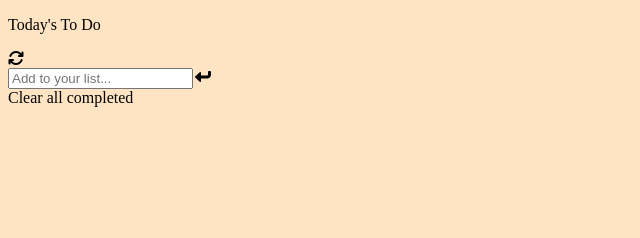
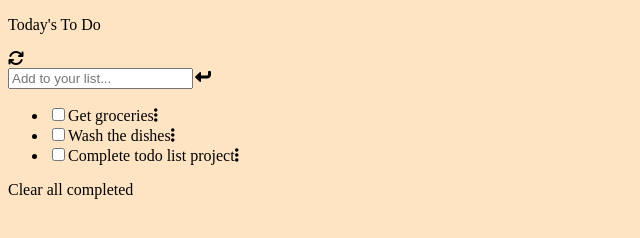
Before and after one commit to enkog/To-do-List_Review, a website built with webpack: page src/index.html in a window 1280 px wide. Shown: the whole page, without its empty margins (0-640 px from the left). Built offline with nearby package versions, Linux system fonts and the light colour scheme.

Commit message:
Add function to populate an HTML list item element for each task

```diff
--- a/src/index.js
+++ b/src/index.js
@@ -1,4 +1,3 @@
-import _ from 'lodash';
 import './style.css';
 
 const todoArr = [
@@ -6,3 +5,30 @@ const todoArr = [
   { description: 'Wash the dishes', completed: false, index: 2 },
   { description: 'Complete todo list project', completed: false, index: 3 },
 ];
+
+function displayTodo(arr) {
+  const todoListContainer = document.querySelector('.todo-list');
+  const ul = document.createElement('ul');
+  todoListContainer.appendChild(ul);
+
+  arr.forEach((e) => {
+    const li = document.createElement('li');
+    li.className = 'list-item';
+
+    const checkBox = document.createElement('input');
+    checkBox.type = 'checkbox';
+
+    const label = document.createElement('label');
+    label.textContent = e.description;
+
+    const listMenuIcon = document.createElement('i');
+    listMenuIcon.className = 'fas fa-ellipsis-v';
+
+    li.appendChild(checkBox);
+    li.appendChild(label);
+    li.appendChild(listMenuIcon);
+    ul.appendChild(li);
+  });
+}
+
+displayTodo(todoArr);
```
Also changed, not shown: src/index.html (line endings or trailing spaces).
